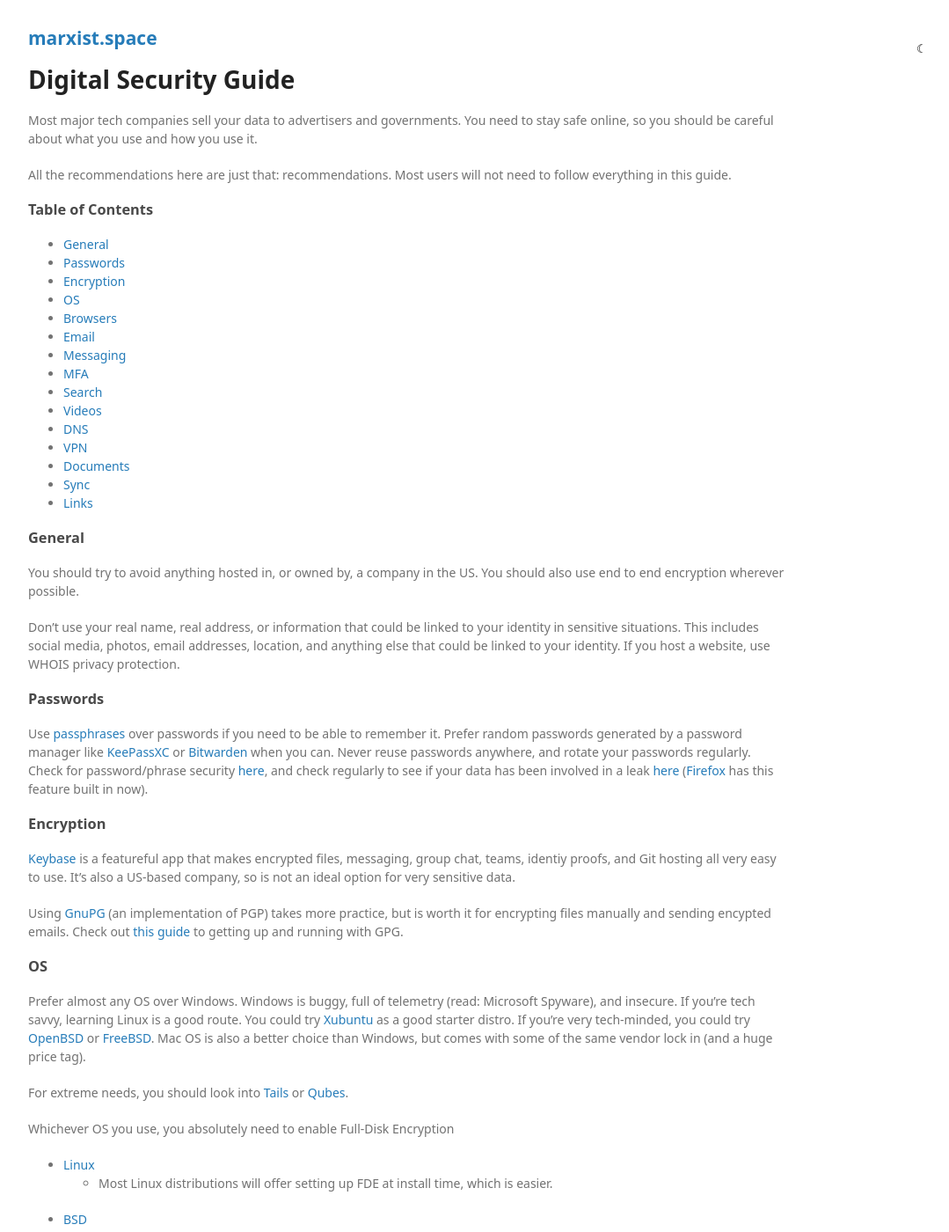
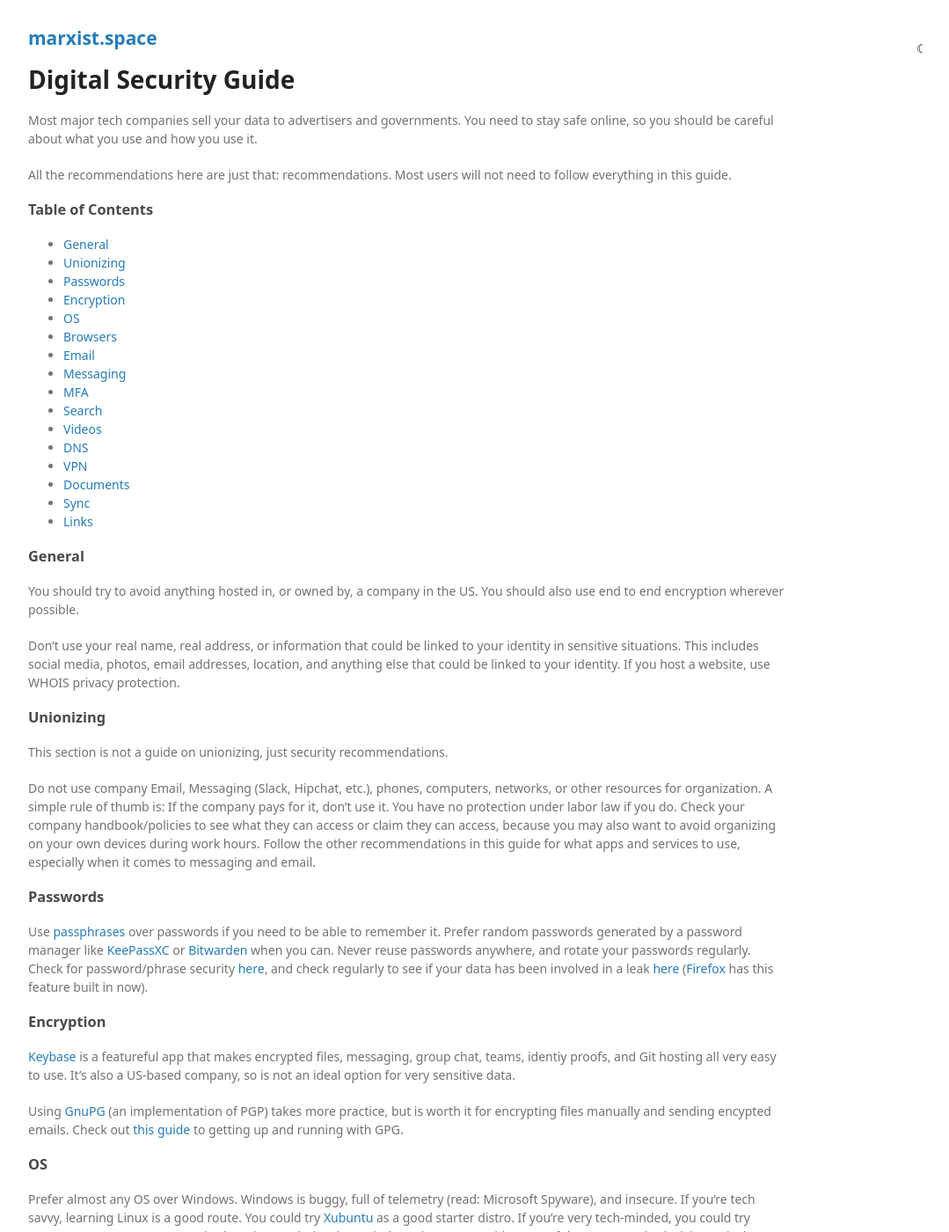
Before and after one commit to prolesoft/marxist.space, a Jekyll site: the page built from security.md, in a window 1280 px wide and 1400 px high. Shown: the whole window at 88% size, without its empty margins (178-1257 px from the left). Built offline with Jekyll 4.4.1, drawn with Linux system fonts in a browser that asks for light colours; our own code applies the rules of GitHub Pages for plain Markdown files.

Commit message:
feat(sec): add unionizing section

```diff
--- a/security.md
+++ b/security.md
@@ -14,6 +14,7 @@
 ### Table of Contents
 
 * [General](#general)
+* [Unionizing](#unionizing)
 * [Passwords](#passwords)
 * [Encryption](#encryption)
 * [OS](#os)
@@ -36,6 +37,15 @@
 Don't use your real name, real address, or information that could be linked to your identity in sensitive situations.
 This includes social media, photos, email addresses, location, and anything else that could be linked to your identity.
 If you host a website, use WHOIS privacy protection.
+
+### Unionizing
+
+This section is not a guide on unionizing, just security recommendations.
+
+Do not use company Email, Messaging (Slack, Hipchat, etc.), phones, computers, networks, or other resources for organization. A simple rule of thumb is: If
+the company pays for it, don't use it. You have no protection under labor law if you do. Check your company handbook/policies to see what they can access or
+claim they can access, because you may also want to avoid organizing on your own devices during work hours. Follow the other recommendations in this guide
+for what apps and services to use, especially when it comes to messaging and email.
 
 ### Passwords
 
```
